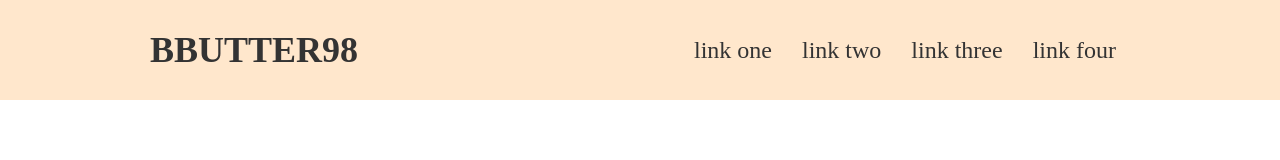
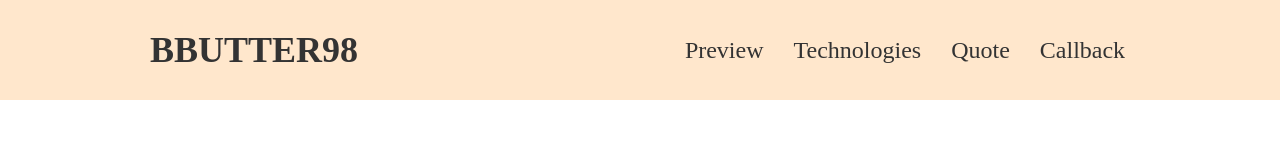
Before and after one commit to BBUTTER98/landing-page, a plain HTML site: page index.html in a window 1280 px wide. Shown: the top 160 px of the page. Drawn offline with Linux system fonts and the light colour scheme.

Commit message:
this version exist, because i forgot to save a file with repaired links in the header section

```diff
--- a/index.html
+++ b/index.html
@@ -16,10 +16,10 @@
         </section>
         <section class="links">
             <ul>
-                <li><a href=#>link one</a></li>
-                <li><a href=#>link two</a></li>
-                <li><a href=#>link three</a></li>
-                <li><a href=#>link four</a></li>
+                <li><a href=#preview>Preview</a></li>
+                <li><a href=#technologies>Technologies</a></li>
+                <li><a href=#quote>Quote</a></li>
+                <li><a href=#callback>Callback</a></li>
             </ul>
         </section>
     </header>
```
